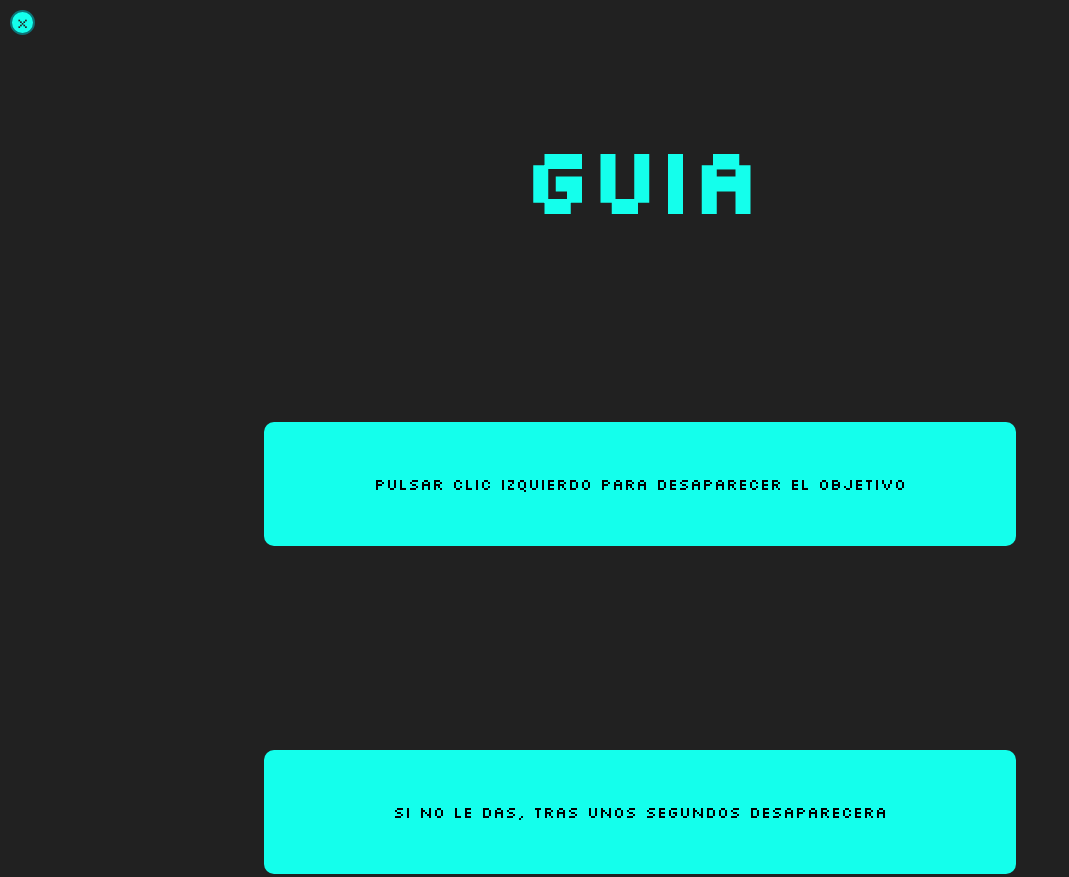
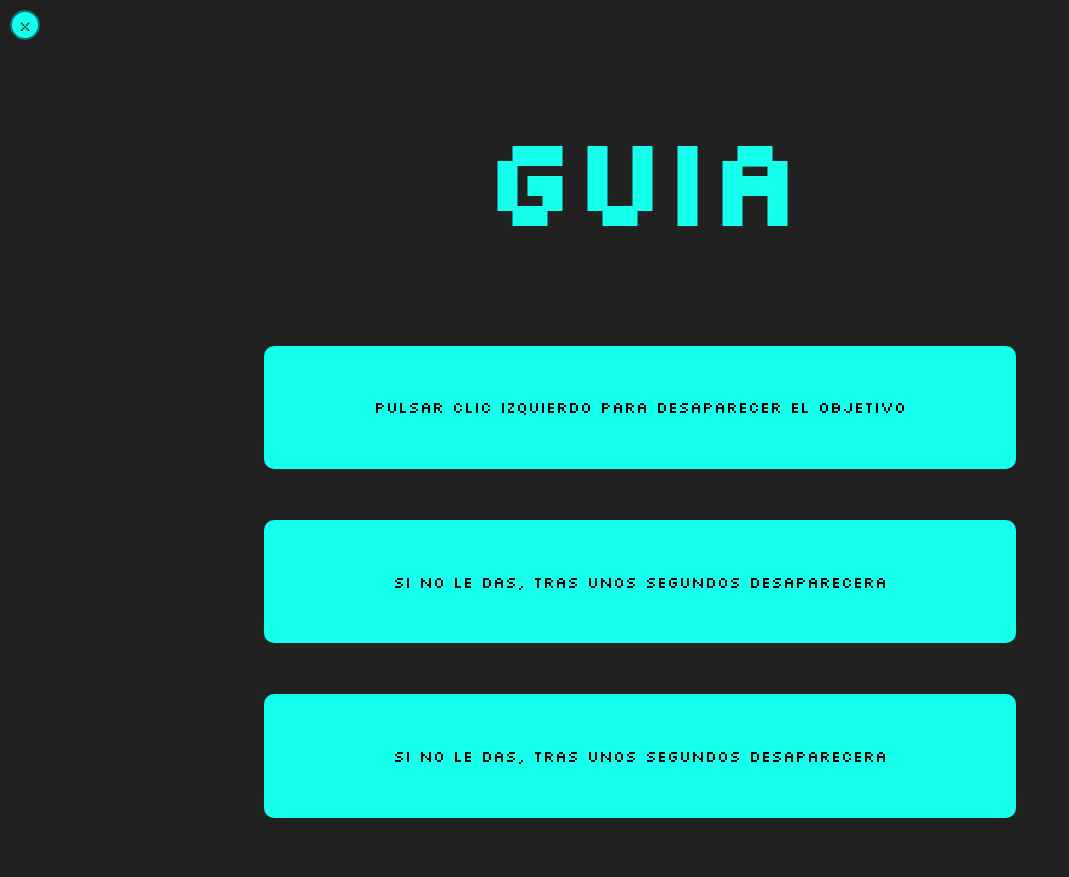
Before and after one commit to adrirubio12/adrirubio12.github.io, a plain HTML site: page guia.html in a window 1280 px wide. Shown: the top 877 px of the page, without its empty margins (0-1069 px from the left). After the commit the page ends 818 px from the top, so only its background shows below. Drawn offline with Linux system fonts and the light colour scheme.

Commit message:
Estilos resposive

```diff
--- a/guia.html
+++ b/guia.html
@@ -30,7 +30,7 @@
           <div class="apartadosGuia">
             <p>Si no le das, tras unos segundos desaparecera </p>
           </div>
-          <div class="apartadosGuia">
+          <div class="apartadosGuia" id="apartadosGuiaLast">
             <p>Si no le das, tras unos segundos desaparecera </p>
           </div>
         </section>
--- a/styles/estilo.css
+++ b/styles/estilo.css
@@ -202,22 +202,11 @@ h3 {
   -webkit-appearance: none;
   appearance: none;
   width: 5%;
-  /*-----No puedo adaptar bien el circulo */
   height: 10px;
   border-radius: 100%;
   background: #14ffec;
   cursor: alias;
 }
-
-/*
-.barrasAjustes input{
-  width: 100%;
-  height: 7%;
-  background-color: #212121;
-  border-radius: 80px;
-  border: 2px solid #0d7377;
-  cursor: pointer;
-}*/
 
 /*-----------------Guia--------------------*/
 
@@ -398,11 +387,9 @@ h3 {
 
 .openPupUp {
   visibility: visible;
-
 }
 
-/*/
-/----popUp Custom-----//*/
+/*------popUp Custom-------*/
 
 .elegirWave {
   width: 100%;
@@ -460,3 +447,83 @@ h3 {
 .difuminadoFondo {
   filter: blur(20px);
 }
+
+@media (min-width: 960px) {
+  h1 {
+    font-size: 120px;
+    margin: 0px;
+    color: #14ffec;
+  }
+  h2 {
+    font-size: 100px;
+    margin: 0px;
+    color: #14ffec;
+  }
+  .listaBotonesContenedor {
+    height: 60%;
+    margin-top: 8%;
+    margin-bottom: 8%;
+  }
+  .contenidoGuiaSection {
+    height: 100%;
+    display: flex;
+    flex-direction: column;
+    justify-content: flex-start;
+    align-items: center;
+  }
+  .apartadosGuia {
+    background-color: #14ffec;
+    margin: 2%;
+    padding: 2%;
+    border-radius: 10px;
+    text-align: center;
+    height: 80%;
+    width: 80%;
+    max-width: 700px;
+    max-height: 200px;
+    min-width: 250px;
+    min-height: 72px;
+    display: flex;
+    flex-direction: column;
+    justify-content: center;
+  }
+  .tituloPopUp h3 {
+    color: #14ffec;
+    font-size: 45px;
+  }
+  .marcadorJuego {
+    height: 15%;
+    width: 100%;
+    display: flex;
+    flex-direction: row;
+    justify-content: space-around;
+    align-items: center;
+  }
+  h3{
+    font-size: 45px;
+  }
+  .botonVolverIndex button {
+    background-color: #14ffec;
+    color: #212121;
+    border-radius: 100%;
+    padding: 0px;
+    border: 2px solid #0d7377;
+    width: 30px;
+    height: 30px;
+    font-family: "Silkscreen", cursive;
+    text-align: center;
+  }
+
+}
+@media (min-width: 1920px) {
+  h1 {
+    font-size: 140px;
+    margin: 0px;
+    color: #14ffec;
+  }
+  h2 {
+    font-size: 120px;
+    margin: 0px;
+    color: #14ffec;
+  }
+}
--- a/styles/estilosCambioColorUI.css
+++ b/styles/estilosCambioColorUI.css
@@ -202,7 +202,6 @@ h3 {
   -webkit-appearance: none;
   appearance: none;
   width: 5%;
-  /*-----No puedo adaptar bien el circulo */
   height: 10px;
   border-radius: 100%;
   background: #88304e;
@@ -390,12 +389,10 @@ h3 {
 
   .openPupUp {
     visibility: visible;
-    backdrop-filter: blur(20px);
   }
 
 
-/*/
-/----popUp Custom-----//*/
+/*------popUp Custom-------*/
 
 .elegirWave {
   width: 100%;
@@ -453,3 +450,83 @@ h3 {
 .difuminadoFondo {
   filter: blur(20px);
 }
+
+@media (min-width: 960px) {
+  h1 {
+    font-size: 120px;
+    margin: 0px;
+    color: #14ffec;
+  }
+  h2 {
+    font-size: 100px;
+    margin: 0px;
+    color: #14ffec;
+  }
+  .listaBotonesContenedor {
+    height: 60%;
+    margin-top: 8%;
+    margin-bottom: 8%;
+  }
+  .contenidoGuiaSection {
+    height: 100%;
+    display: flex;
+    flex-direction: column;
+    justify-content: flex-start;
+    align-items: center;
+  }
+  .apartadosGuia {
+    background-color: #14ffec;
+    margin: 2%;
+    padding: 2%;
+    border-radius: 10px;
+    text-align: center;
+    height: 80%;
+    width: 80%;
+    max-width: 700px;
+    max-height: 200px;
+    min-width: 250px;
+    min-height: 72px;
+    display: flex;
+    flex-direction: column;
+    justify-content: center;
+  }
+  .tituloPopUp h3 {
+    color: #14ffec;
+    font-size: 45px;
+  }
+  .marcadorJuego {
+    height: 15%;
+    width: 100%;
+    display: flex;
+    flex-direction: row;
+    justify-content: space-around;
+    align-items: center;
+  }
+  h3{
+    font-size: 45px;
+  }
+  .botonVolverIndex button {
+    background-color: #14ffec;
+    color: #212121;
+    border-radius: 100%;
+    padding: 0px;
+    border: 2px solid #0d7377;
+    width: 30px;
+    height: 30px;
+    font-family: "Silkscreen", cursive;
+    text-align: center;
+  }
+
+}
+@media (min-width: 1920px) {
+  h1 {
+    font-size: 140px;
+    margin: 0px;
+    color: #14ffec;
+  }
+  h2 {
+    font-size: 120px;
+    margin: 0px;
+    color: #14ffec;
+  }
+}
```
